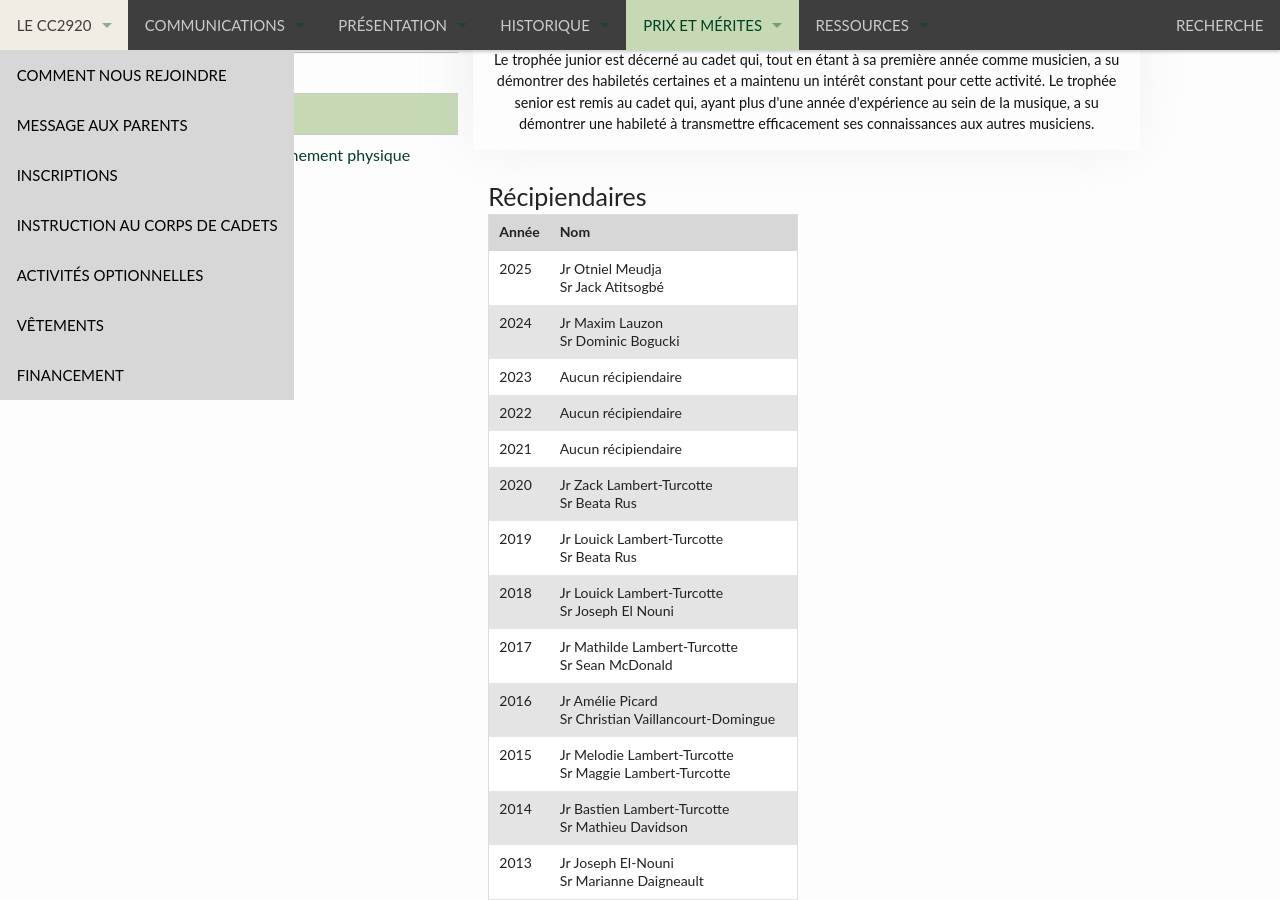
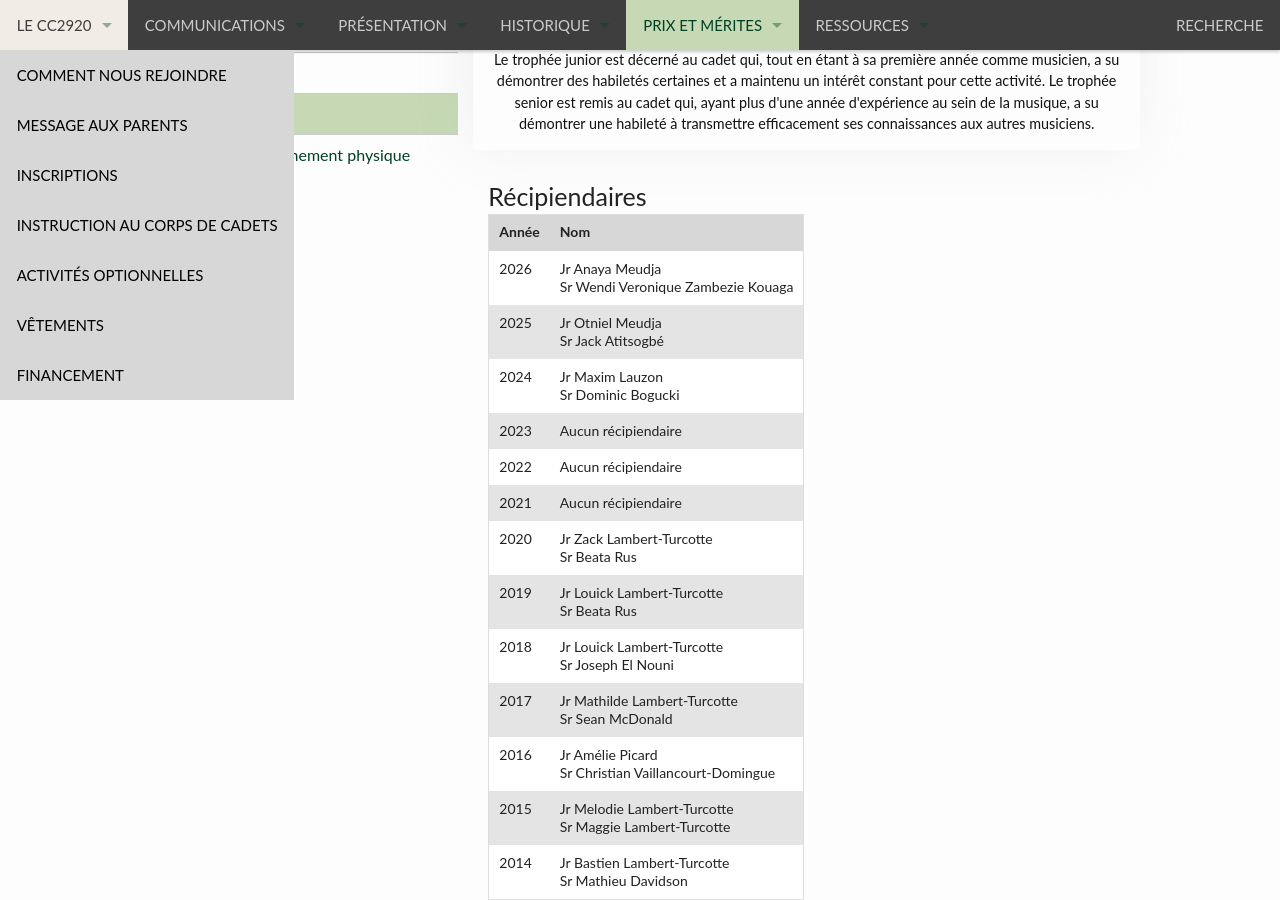
Before and after one commit to CC2920/web, a Jekyll site: the page built from _prix/plaques-trophees/efficacite-musique.md, in a window 1280 px wide and 900 px high, scrolled down 1011 px. Built offline with Jekyll 4.4.1, drawn with Linux system fonts in a browser that asks for light colours.

Commit message:
Add 2026 recipients to efficiency music awards

```diff
--- a/_prix/plaques-trophees/efficacite-musique.md
+++ b/_prix/plaques-trophees/efficacite-musique.md
@@ -14,6 +14,7 @@ prix:
 
 | Année | Nom |
 | --- | --- |
+| 2026 | Jr Anaya Meudja  <br>Sr Wendi Veronique Zambezie Kouaga |
 | 2025 | Jr Otniel Meudja  <br>Sr Jack Atitsogbé |
 | 2024 | Jr Maxim Lauzon  <br>Sr Dominic Bogucki |
 | 2023 | Aucun récipiendaire |
```
